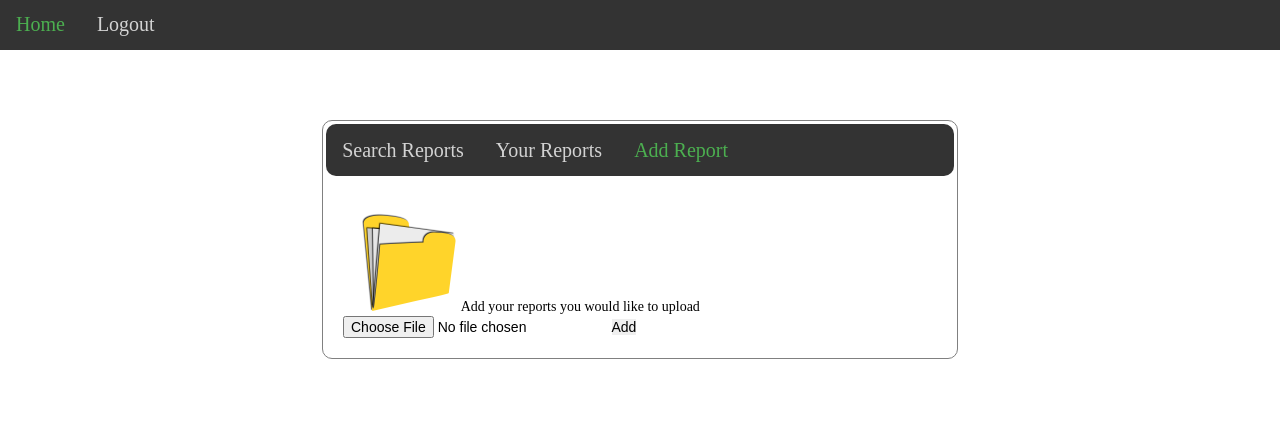
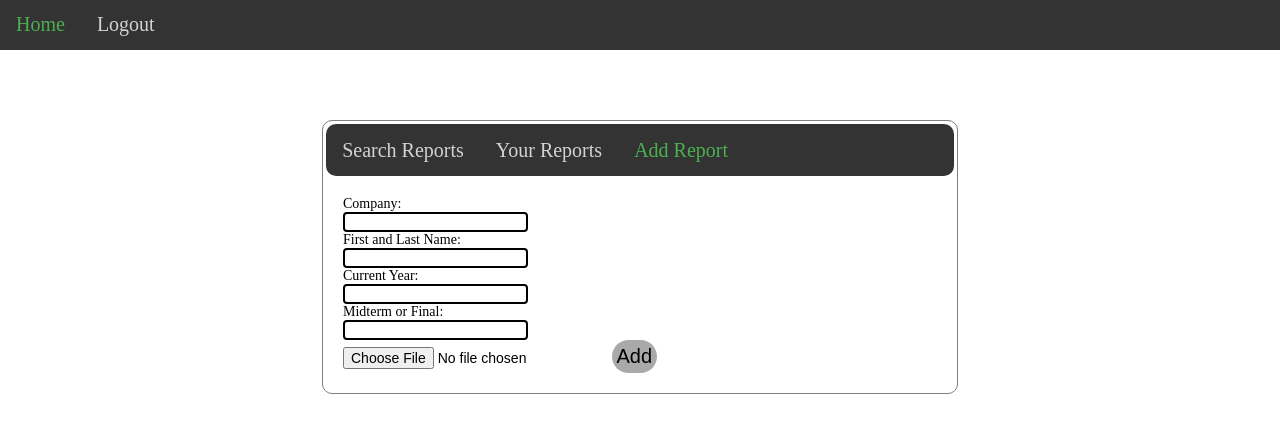
Before and after one commit to patkins1992/CS_425_Fall_2018, a PHP site: page /CS_425_Fall_2018/studentAddReports.php in a window 1280 px wide. Shown: the part 287-720 px from the top of the page. Run offline with PHP 8.4, Linux system fonts and the light colour scheme; tables that the repository leaves empty or names only in its code hold one stand-in row (values such as "Sample post").

Commit message:
Add reports saves to server and adds to database

```diff
--- a/css/studentAddReport.css
+++ b/css/studentAddReport.css
@@ -197,13 +197,52 @@ float: center;
     padding: 20px;
 }
 /* Adding a Drop Box */
-.DropBox{
-    border-radius: 20px;
-    border-color: black;
-    border: 10px;
-    margin: 10px;
-    padding: 5px;
-    border-width: 5px;
-    width: 850px;
-    height: 100px;
+.modal{
+    display: none; /* Hidden by default */
+    position: fixed; /* Stay in place */
+    z-index: 1; /* Sit on top */
+    left: 0;
+    top: 0;
+    width: 100%; /* Full width */
+    height: 100%; /* Full height */
+    overflow: auto; /* Enable scroll if needed */
+    background-color: rgb(0,0,0); /* Fallback color */
+    background-color: rgba(0,0,0,0.4); /* Black w/ opacity */
 }
+.modal-content {
+    background-color: #fefefe;
+    margin: 15% auto; /* 15% from the top and centered */
+    padding: 20px;
+    border: 1px solid #888;
+    width: 80%; /* Could be more or less, depending on screen size */
+  }
+
+  /* The Close Button */
+.close,.close2 {
+    color: #aaa;
+    float: right;
+    font-size: 28px;
+    font-weight: bold;
+  }
+
+.close:hover,.close2:hover
+.close:focus,.close2:focus {
+    color: black;
+    text-decoration: none;
+    cursor: pointer;
+  }
+input[type=text]{
+    border: 2px solid black;
+    border-radius: 4px;
+}
+input[type=submit]{
+    background-color: darkgray;
+border-radius: 20px;
+padding: 5px;
+font-size: 20px;
+}
+textarea{
+
+    border: 2px solid black;
+    border-radius: 4px;
+}
--- a/php/studentAddReports.php
+++ b/php/studentAddReports.php
@@ -1,8 +1,20 @@
-<!--
-    Coder: Matthew Morton
- Modified: 1/5/2019
-     Page: student-Your Reports
--->
+<?php
+$con = mysqli_connect("127.0.0.1","root" ,"","iopracticum");
+$DataEntry = "SELECT `id` FROM `report`";
+$result = mysqli_query($con,$DataEntry);
+
+if ($result->num_rows > 0) {
+  // output data of eah row
+  while($row = mysqli_fetch_assoc($result)){
+  $select = $row['id'];
+
+  }
+
+} else {
+
+  echo "0 results";
+}
+?>
 
 
 <!DOCTYPE html>
@@ -28,7 +40,7 @@
     <!-- navbar that stays at the top at all times -->
     <nav class="navbar">
       <ul>
-        <li><a class="active" href="#Home">Home</a></li>
+        <li><a class="active" href="../php/student.php">Home</a></li>
         <li><a href= "../html/HomeScreen.html">Logout</a></li>
       </ul>
     </nav>
@@ -44,21 +56,67 @@
         <li><a class = "active" href="studentAddReports.php">Add Report</a></li>
       </ul>
     </div>
-    <div class ="AddReports">
+    <div class ="AddReports" >
           <div class = "DropBox">
-            <img class = "folder-pic" src = "../images/sub-folder-clipart-1.jpg">
-            <a>Add your reports you would like to upload</a>
+            <form method = 'POST' action = "" enctype = "multipart/form-data">
+          Company:<br>
+            <input type = "text" class = "AdminEid" name = "StudentCompany"/><br>
+            First and Last Name:<br>
+            <input type ="text" class = "AdminName" name = "StudentName"/><br>
+            Current Year:<br>
+            <input type ="text" class = "AdminEmail" name = "CurrentYear"/><br>
+            Midterm or Final:<br>
+            <input type = "text" class = "Final" name = "SemsterChoice"/><br>
+            <input type = "file" id = "myfile" name = "myfile"  accept = "application/pdf"/>
+            <input name = "submit" type = "submit" Value = "Add"/>
+
+          </form>
+            <?php
+            if(isset($_FILES["myfile"])){
+              $name = $_FILES["myfile"]["name"];
+              $tmp_name = $_FILES['myfile']['tmp_name'];
+              $error = $_FILES['myfile']['error'];
+              $type = $_FILES['myfile']['type'];
+
+              echo "$name" . "$tmp_name". "$type";
+
+              if(isset($_POST["submit"])){
+              $target = "../reports/";
+              $allowedExt = "pdf";
+              $targetGo = $target.$name;
+              $Company = $_POST["StudentCompany"];
+              $StudentName = $_POST["StudentName"];
+              $Year = $_POST["CurrentYear"];
+              $Choice = $_POST["SemsterChoice"];
+              $Id = $select + 1;
+              $newfileName = $Company . "_". $StudentName ."_". $Year;
+              move_uploaded_file($_FILES["myfile"]["tmp_name"],$target.$newfileName.".pdf");
+
+
+              $insert = "INSERT INTO `report` (`id`, `filepath`, `final`, `company`, `year`) VALUES ('$Id', '../reports/$newfileName',NULL, '$Company', '$Year')";
+              mysqli_query($con,$insert);
+            }
+          }
+            ?>
 
           </div>
-          <form method = "post" enctype = "multipart/form-data">
-          <!--opens file explorer for only for pdfs-->
-          <input type = "file" name = "myfile" accept = "application/pdf"/>
-          <button name = "Select"> Add </button> <!--is used in test.php to upload files-->
-          </form>
+
         <form>
 
         </form>
     </div>
+
+            <?php
+
+
+
+
+
+
+
+
+
+            ?>
 
 
     <!--end of search box-->
@@ -67,3 +125,38 @@
   <!--end of main container-->
   </body>
 </html>
+
+
+<?php
+
+
+?>
+
+<script>
+
+        var modal = document.getElementById('AddReport');
+
+
+        var btn = document.getElementById("Select");
+
+
+        var span = document.getElementsByClassName("close")[0];
+
+
+        btn.onclick = function() {
+        modal.style.display = "block";
+        }
+
+
+        span.onclick = function() {
+        modal.style.display = "none";
+        }
+
+
+        window.onclick = function(event) {
+        if (event.target == modal) {
+        modal.style.display = "none";
+        }
+    }
+
+        </script>
--- /dev/null
+++ b/php/upload.php
@@ -0,0 +1,4 @@
+<?php
+
+
+?>
```
Also changed, not shown: php/test.php (deleted, +0 -18 lines), 1 other file.
